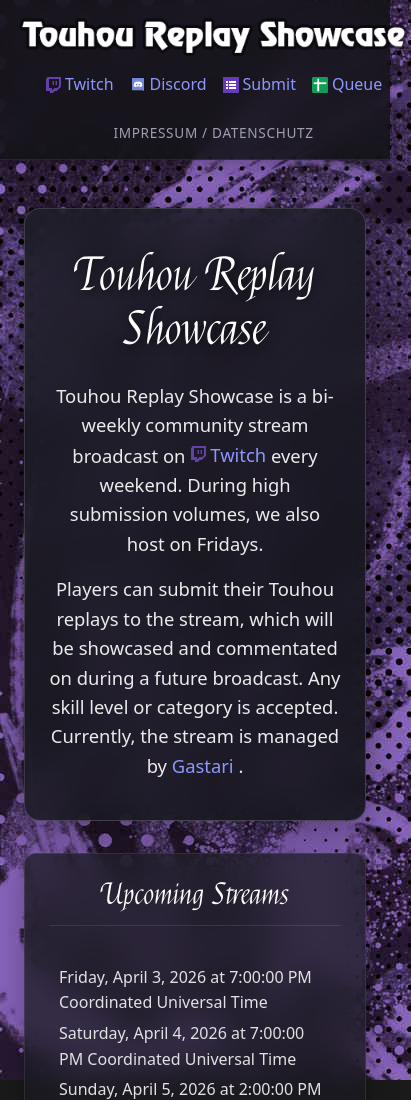
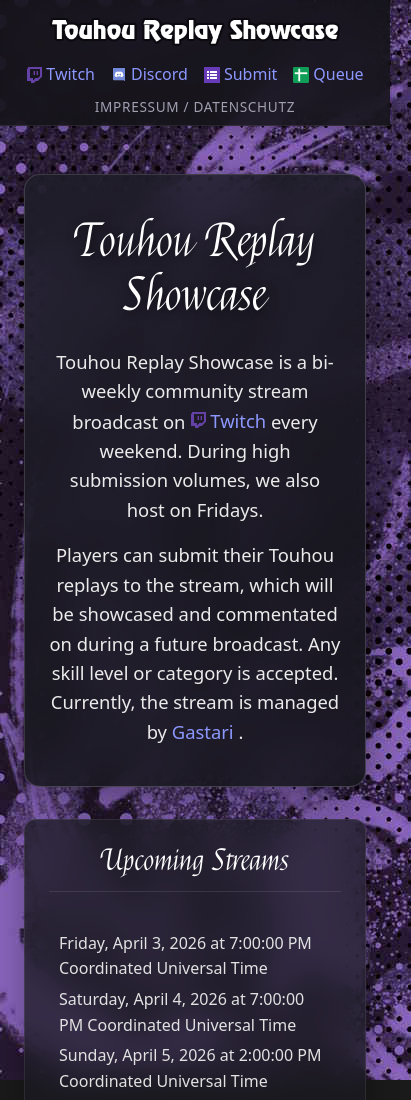
Before and after one commit to touhoureplayshowcase/trs-website, an Astro site: page / in a window 390 px wide. Shown: the top 1100 px of the page, 411 px wide, since content can reach past the window. Built offline with nearby package versions, Linux system fonts and the light colour scheme; Astro itself is replaced by a stand-in of ours.

Commit message:
mobile is fucking impossible

```diff
--- a/src/components/Header.astro
+++ b/src/components/Header.astro
@@ -115,14 +115,15 @@
       gap: 1rem;
     }
     .logo-img {
-      max-height: 40px;
+      max-height: 30px;
     }
     .legal-link {
       padding-left: 0;
       border-left: none;
       width: 100%;
       text-align: center;
-      margin-top: 0.5rem;
+      margin-top: -0.5rem;
+      margin-bottom: -0.5rem;
     }
   }
 </style>
```
